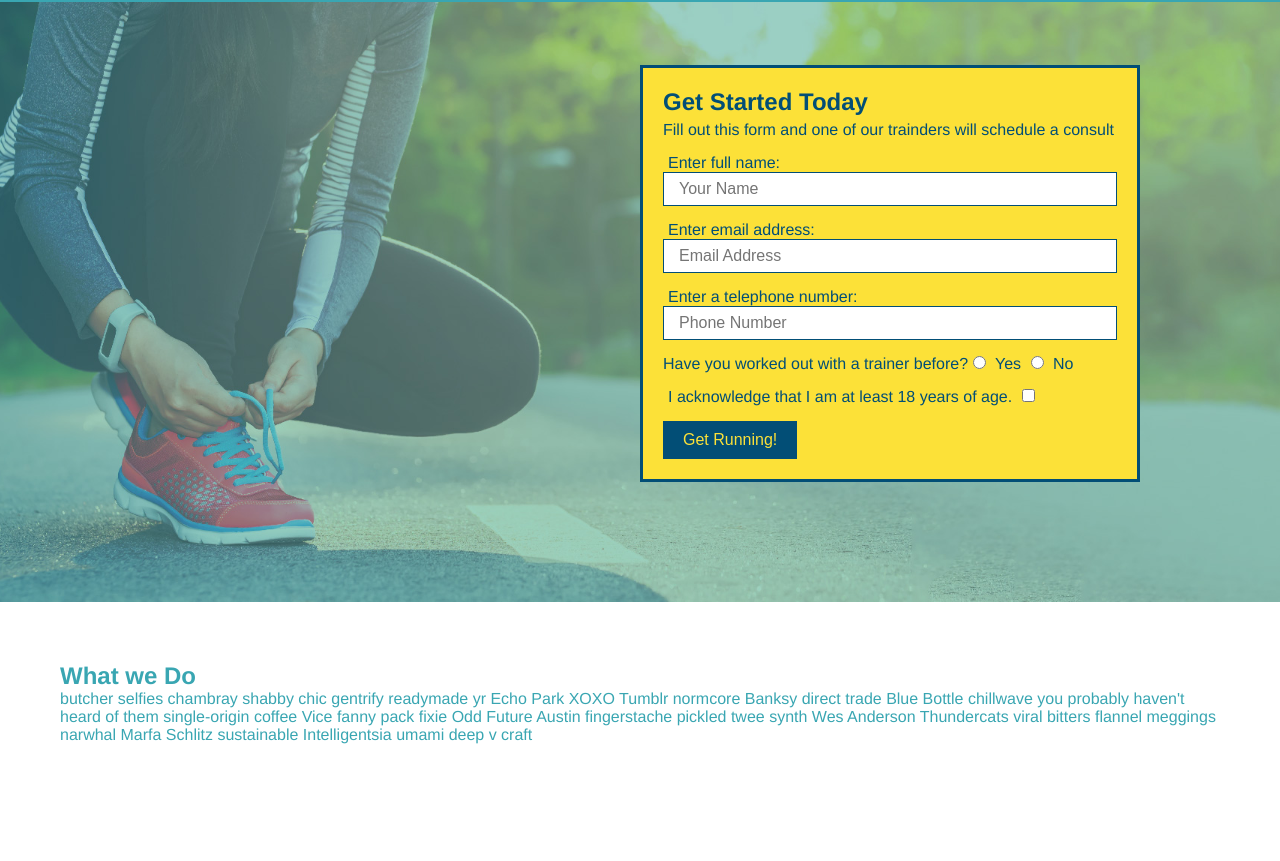
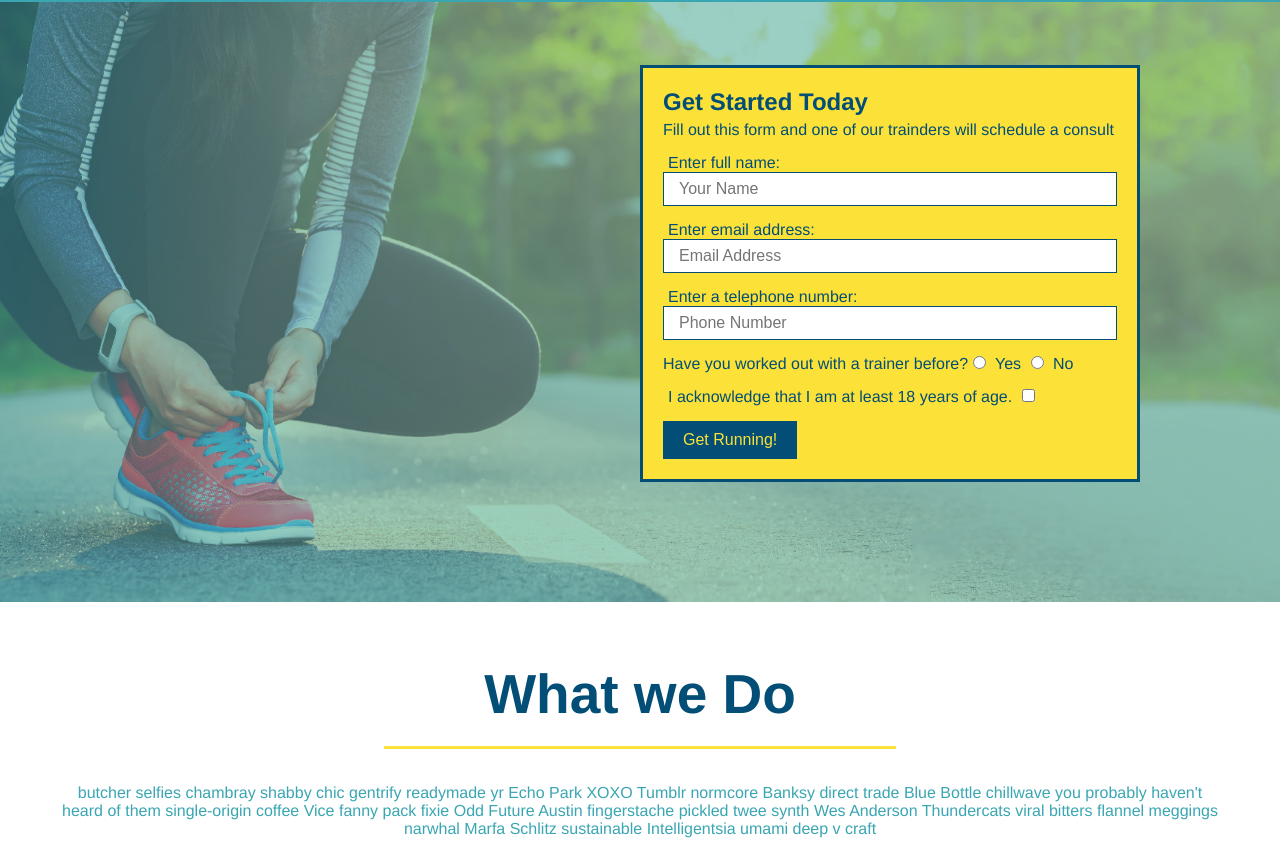
Before and after one commit to eraymond1/run-buddy, a plain HTML site: page index.html in a window 1280 px wide. Shown: the part 80-941 px from the top of the page. Drawn offline with Linux system fonts and the light colour scheme.

Commit message:
Added style to what we do and what you do sections

```diff
--- a/assets/css/style.css
+++ b/assets/css/style.css
@@ -121,3 +121,25 @@ section {
     font-size: 16px;
 }
 /* Hero Style End */
+
+.intro {
+    text-align: center;
+}
+
+.intro h2 {
+    font-size: 55px;
+    color: #024e76;
+    margin-bottom: 35px;
+    padding: 0 100px 20px 100px;
+    border-bottom: 3px solid;
+    border-color: #fce138;
+    display: inline-block;
+}
+
+intro p {
+    line-height: 1.7;
+    color: #39a6b2;
+    width: 80%;
+    font-size: 20px;
+    margin: 0 auto;
+}
--- a/index.html
+++ b/index.html
@@ -72,7 +72,7 @@
         <!--End Hero Section-->
 
         <!--What we do section-->
-        <section id="what-we-do">
+        <section id="what-we-do" class="intro">
             <h2>What we Do</h2>
             <p>
                 butcher selfies chambray shabby chic gentrify readymade yr Echo Park XOXO Tumblr normcore Banksy direct trade Blue Bottle chillwave you probably haven't heard of them single-origin coffee Vice fanny pack fixie Odd Future Austin fingerstache pickled twee synth Wes Anderson Thundercats viral bitters flannel meggings narwhal Marfa Schlitz sustainable Intelligentsia umami deep v craft
```
